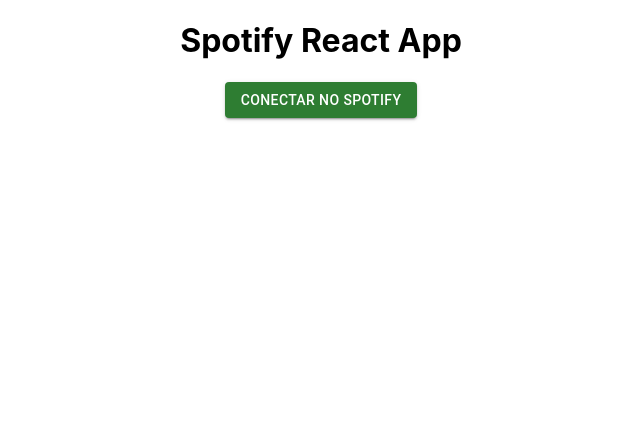
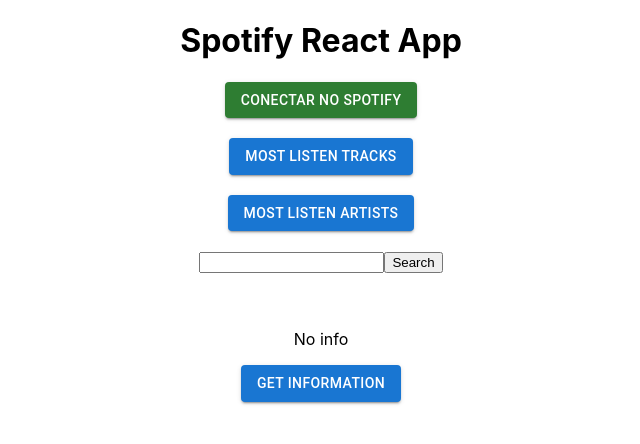
Before and after one commit to rafael-ventura/spotify-react, a React (Create React App) app: page / in a window 1280 px wide. Shown: the top 444 px of the page, without its empty margins (319-959 px from the left). Built offline with nearby package versions, Linux system fonts and the light colour scheme.

Commit message:
pegando dados do user

```diff
--- a/src/App.js
+++ b/src/App.js
@@ -1,6 +1,6 @@
 import './App.css';
 import { useEffect, useState } from 'react';
-import { Button, Link } from '@mui/material';
+import { Button } from '@mui/material';
 import axios from 'axios';
 
 function App() {
@@ -9,9 +9,11 @@
   const AUTH_ENDPOINT = "https://accounts.spotify.com/authorize"
   const RESPONSE_TYPE = "token"
   const [token, setToken] = useState("")
-  const [serachKey, setSearchKey] = useState("")
+  const [searchKey, setSearchKey] = useState("")
   const [artists, setArtists] = useState([])
-
+  const [topTracks, setTopTracks] = useState([])
+  const [topArtists, setTopArtists] = useState([])
+  const [me, setMe] = useState("")
   useEffect(() => {
     const hash = window.location.hash
     let token = window.localStorage.getItem("token")
@@ -39,12 +41,64 @@
       },
       params: {
         q: searchKey,
-        type: "artist"
+        type: "artist",
+        limit: 5,
+        market: "BR"
       }
     })
 
     setArtists(data.artists.items)
   }
+
+  const renderArtists = () => {
+    return artists.map(artist => (
+      <div key={artist.id}>
+        {artist.images.length ? <img width={"50%"} src={artist.images[0].url} alt="" /> : <div>No Image</div>}
+        {artist.name}
+      </div>
+    ))
+  }
+
+  const getTopTracks = async () => {
+    const data = await axios.get("https://api.spotify.com/v1/me/top/tracks?limit=50", {
+      headers: {
+        Authorization: `Bearer ${token}`
+      },
+      params: {
+        type: "tracks",
+        time_range: 'medium_term',
+        limit: 3
+      }
+    })
+
+    setTopTracks(data.items)
+  }
+
+  const getTopArtists = async () => {
+    const { data } = await axios.get("https://api.spotify.com/v1/me/top/artists",
+      {
+        headers: {
+          Authorization: `Bearer ${token}`
+        },
+        params: {
+          time_range: 'short_term',
+          limit: 10
+        }
+      })
+
+    setTopArtists(data.items)
+  }
+
+  const getMe = async () => {
+    const { data } = await axios.get("https://api.spotify.com/v1/me", {
+      headers: {
+        Authorization: `Bearer ${token}`
+      },
+    })
+
+    setMe(data)
+  }
+
   return (
     <div className="App">
       <header className='App=header'>
@@ -54,7 +108,35 @@
           :
           <Button variant="contained" color="error" onClick={logout}> Logout </Button>
         }
+        <br />
+        <br />
+        <Button variant="contained" color="primary" onClick={getTopTracks}> Most Listen Tracks </Button>
+        <br />
+        <br />
+        <Button variant="contained" color="primary" onClick={getTopArtists}>  Most Listen Artists </Button>
+        <br />
+        <br />
       </header>
+
+      <form onSubmit={searchArtists}>
+        <input type="text" onChange={e => setSearchKey(e.target.value)} />
+        <button type={"submit"}>Search</button>
+      </form>
+      <br />
+      <br />
+      {renderArtists()}
+      {/* {getMe()} */}
+      {me ?
+        <div>
+          <p>{me.display_name} </p>
+          <p>{me.email} </p>
+          <p>{me.followers.total} </p>
+          <img src={me.images[0].url} alt="" />
+        </div>
+        :
+        <p> No info</p>
+      }
+      <Button variant="contained" color="primary" onClick={getMe}>  Get Information </Button>
     </div >
   );
 }
```
